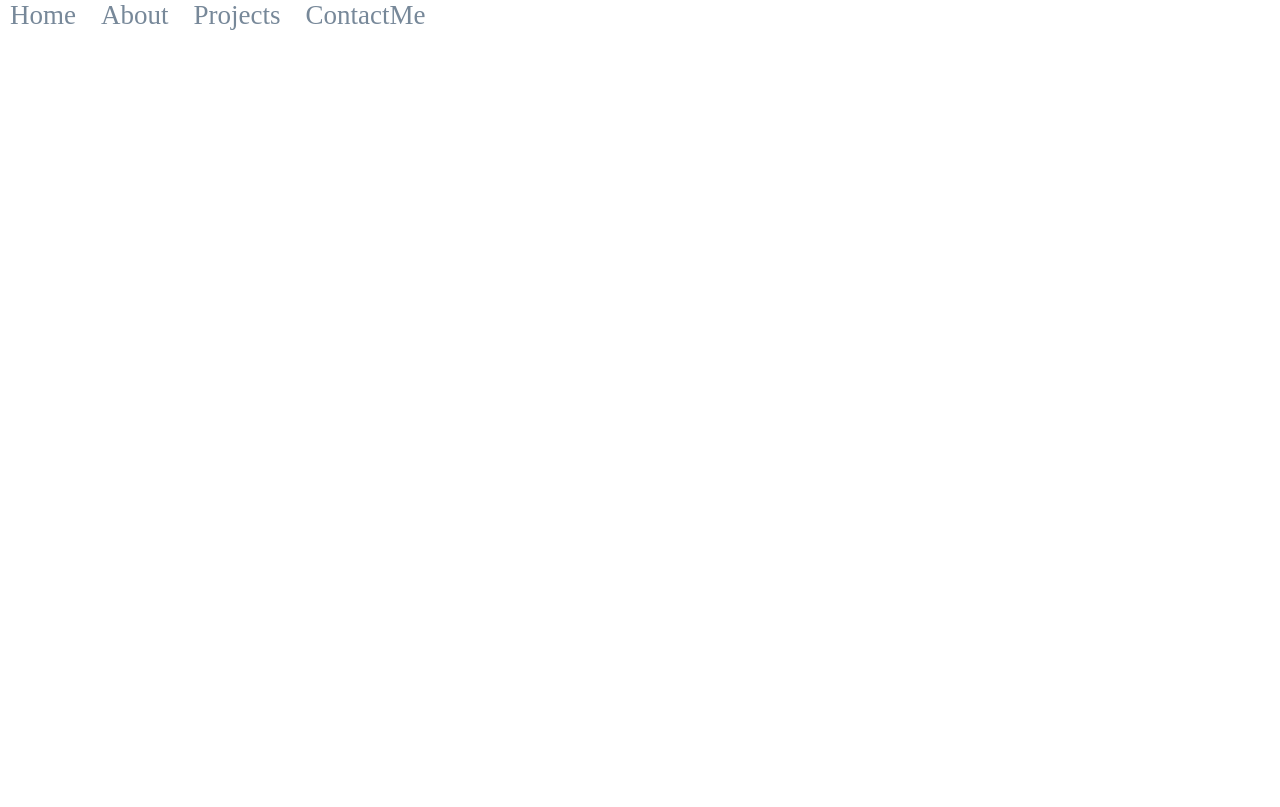
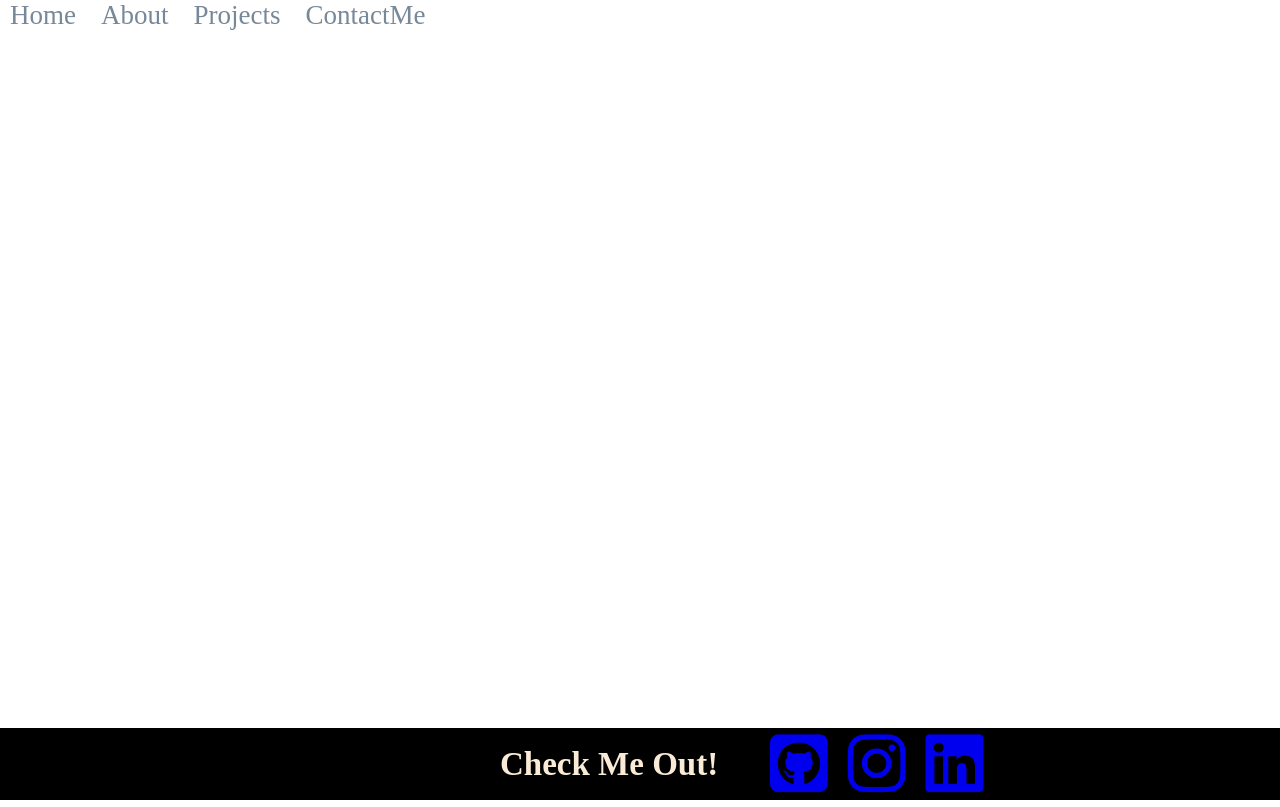
Before and after one commit to tmair1012/ReactPort-20, a React (Create React App) app in the folder tyler-port/: page / in a window 1280 px wide. Built offline with nearby package versions, Linux system fonts and the light colour scheme; a web font is replaced by a local one.

Commit message:
navbar working, footer looks good

```diff
--- a/tyler-port/public/index.html
+++ b/tyler-port/public/index.html
@@ -4,6 +4,7 @@
     <meta charset="utf-8" />
     <link rel="icon" href="%PUBLIC_URL%/favicon.ico" />
     <link href='https://fonts.googleapis.com/css?family=Nova Flat' rel='stylesheet'>
+    <script src="https://kit.fontawesome.com/a2f4285a93.js" crossorigin="anonymous"></script>
     <meta name="viewport" content="width=device-width, initial-scale=1" />
     <meta name="theme-color" content="#000000" />
     <meta
--- a/tyler-port/src/App.js
+++ b/tyler-port/src/App.js
@@ -1,29 +1,32 @@
 //react dependencies, importing different pages
-import React, { useState } from 'react';
-import ContactMe from './Components/Contact';
-import Nav from './Components/Nav';
-import About from './Components/About';
-import Project from './Components/Projects';
-
+import React, { useState } from "react";
+import ContactMe from "./Components/Contact";
+import Nav from "./Components/Nav";
+import About from "./Components/About";
+import Project from "./Components/Projects";
+import Footer from "./Components/Footer";
 
 function App() {
   //Set up SPA type state pages to display one page at a time
-  const [currentPage, pageChanger] = useState('Home')
+  const [currentPage, pageChanger] = useState("Home");
 
   const selectPage = () => {
     switch (currentPage) {
-      case 'About':
+      case "About":
         return <About />;
-      case 'Project':
+      case "Project":
         return <Project />;
-      case 'ContactMe':
+      case "ContactMe":
         return <ContactMe />;
     }
-  }
+  };
   return (
     <div>
       <Nav currentpage={currentPage} pageChanger={pageChanger} />
-    <div>{selectPage(currentPage)}</div>
+      <main>
+        <div>{selectPage(currentPage)}</div>
+      </main>
+      <Footer />
     </div>
   );
 }
--- a/tyler-port/src/Components/Footer/index.js
+++ b/tyler-port/src/Components/Footer/index.js
@@ -1,11 +1,28 @@
-import React from 'react';
+import React from "react";
 
-function Foot(){
-    return(
-        <div>
-
-        </div>
-    )
+function Foot() {
+  return (
+    <footer className='port-foot'>
+        <h2>Check Me Out!</h2>
+        <ul className='foot-ul'>
+        <li>
+      <a href="https://github.com/tmair1012" className='foot' >
+        <i className="fab fa-github-square fa-3x"></i>
+      </a>
+      </li>
+      <li>
+      <a href="https://github.com/tmair1012" className='foot'>
+        <i className="fab fa-instagram fa-3x"></i>
+      </a>
+      </li>
+      <li>
+      <a href="https://github.com/tmair1012" className='foot'>
+        <i className="fab fa-linkedin fa-3x"></i>
+      </a>
+      </li>
+      </ul>
+    </footer>
+  );
 }
 
 export default Foot;
--- a/tyler-port/src/index.css
+++ b/tyler-port/src/index.css
@@ -46,3 +46,30 @@ code {
 span[role='img'] {
   cursor: default;
 }
+
+.port-foot {
+  display:flex;
+    position: absolute;
+    bottom: 0;
+    width: 100%;
+    height: 4.5rem;
+    align-items: center;
+    background-color:black;
+}
+.port-foot h2 {
+  color: antiquewhite;
+  position:absolute;
+  margin-left: 500px;
+}
+.port-foot ul{
+  position:absolute;
+  margin-inline-start: 720px;
+  size: 50px;
+  text-decoration: none;
+}
+
+.port-foot ul li {
+  display: inline-block;
+  text-decoration: none;
+  padding: 10px;
+}
```
